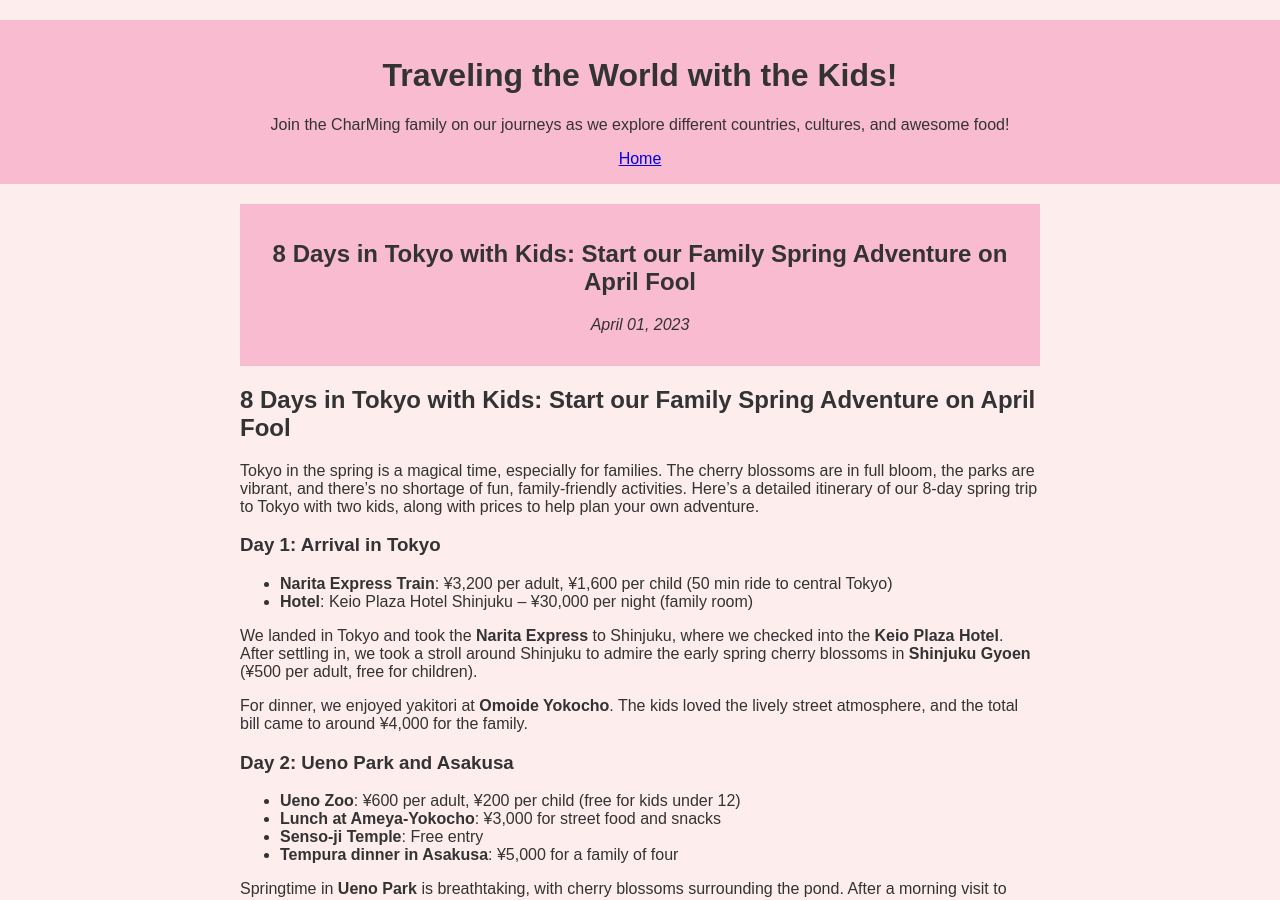
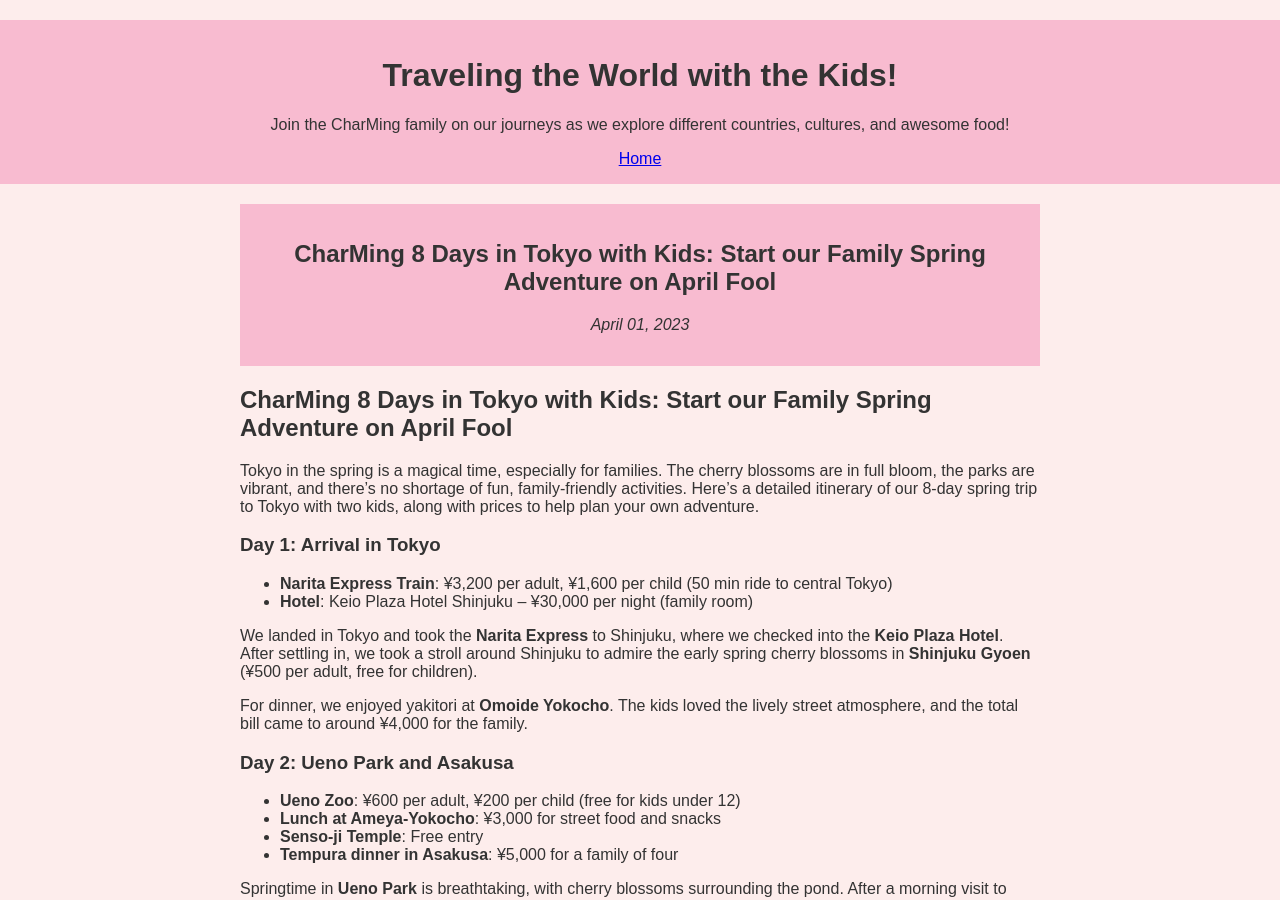
Before and after one commit to charming-content/travelwithkids.github.io, a Jekyll site: the page built from _posts/2023-04-01-8days-tokyo-april-fool.md, in a window 1280 px wide and 900 px high. Built offline with Jekyll 4.4.1, drawn with Linux system fonts in a browser that asks for light colours.

Commit message:
Update 2023-04-01-8days-tokyo-april-fool.md

```diff
--- a/_posts/2023-04-01-8days-tokyo-april-fool.md
+++ b/_posts/2023-04-01-8days-tokyo-april-fool.md
@@ -1,10 +1,10 @@
 ---
 layout: post
-title: "8 Days in Tokyo with Kids: Start our Family Spring Adventure on April Fool"
+title: "CharMing 8 Days in Tokyo with Kids: Start our Family Spring Adventure on April Fool"
 date: 2023-04-01
 ---
 
-## 8 Days in Tokyo with Kids: Start our Family Spring Adventure on April Fool
+## CharMing 8 Days in Tokyo with Kids: Start our Family Spring Adventure on April Fool
 
 Tokyo in the spring is a magical time, especially for families. The cherry blossoms are in full bloom, the parks are vibrant, and there’s no shortage of fun, family-friendly activities. Here’s a detailed itinerary of our 8-day spring trip to Tokyo with two kids, along with prices to help plan your own adventure.
 
```
